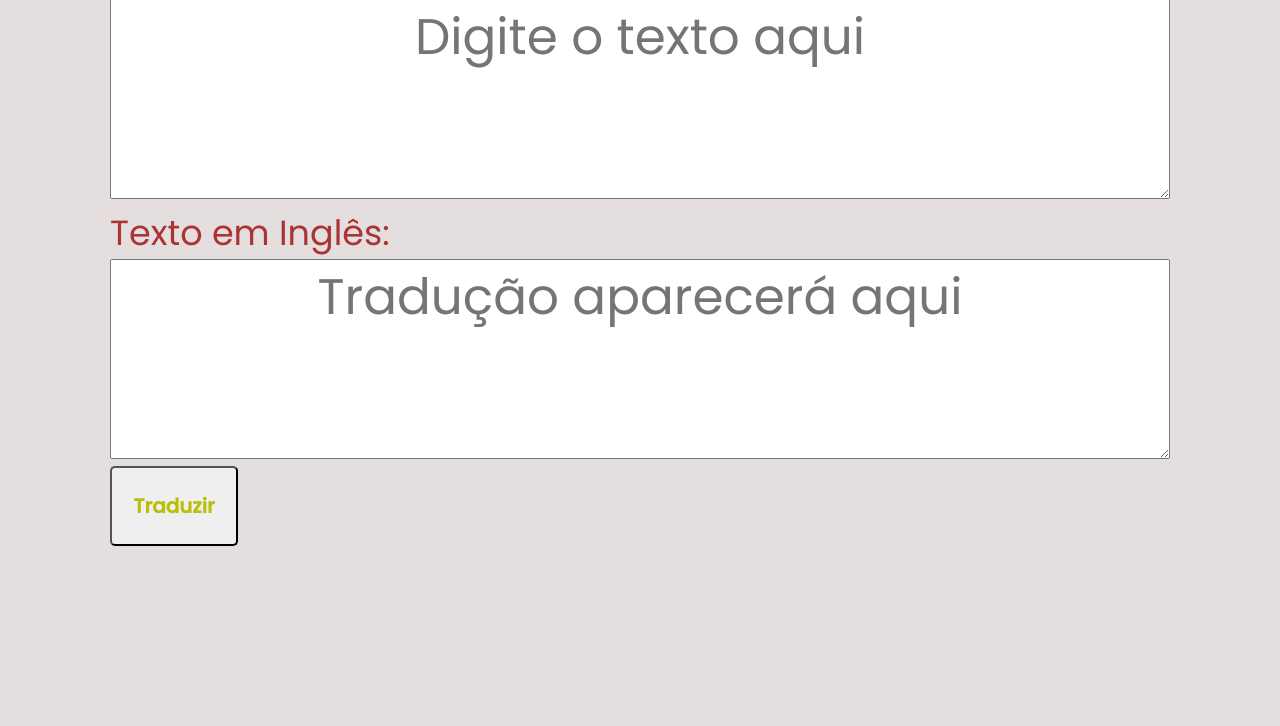
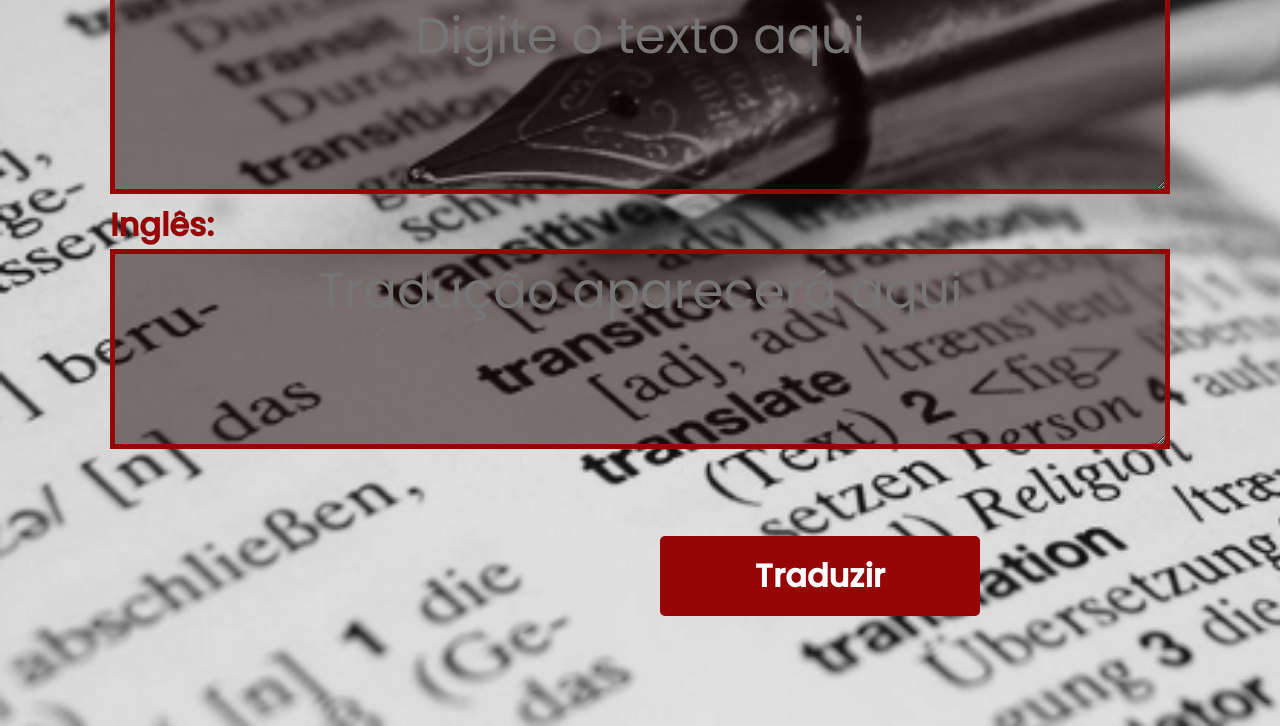
Before and after one commit to barrosruan/Tradutor-english, a plain HTML site: page index.html in a window 1280 px wide. Shown: the part 284-1010 px from the top of the page. Before the commit the page ends 940 px from the top, so only its background shows below. Drawn offline with Linux system fonts and the light colour scheme.

Commit message:
adc.recursos

```diff
--- a/func.js
+++ b/func.js
@@ -1,3 +1,5 @@
+
+
 function translateText() {
     const inputText = document.getElementById('inputText').value;
 
--- a/index.html
+++ b/index.html
@@ -7,13 +7,21 @@
     <link rel="stylesheet" href="./style.css">
     <title>Tradutor Simples</title>
 </head>
-<body>
+
+  <body>
     <h1>Tradutor.English</h1>
-    <label for="inputText">Texto em Português:</label><br>
+
+    <label for="inputText">Português:</label><br>
+
     <textarea id="inputText" placeholder="Digite o texto aqui"></textarea><br>
-    <label for="outputText">Texto em Inglês:</label><br>
+
+    <label for="outputText">Inglês:</label><br>
+
     <textarea id="outputText" placeholder="Tradução aparecerá aqui" readonly></textarea>
-    <button onclick="translateText()">Traduzir</button><br>
+
+    <button class="my-button" onclick="translateText()">Traduzir</button>
+
     <script src = "./func.js" ></script>
-</body>
+
+  </body>
 </html>
--- a/style.css
+++ b/style.css
@@ -6,12 +6,17 @@
     margin: 0;
     padding: 0;
     box-sizing: border-box;
+
 }
 
 body {
     margin: 100px;
     padding: 10px;
-    background-color: rgb(228, 222, 222);
+    background-image: url(./assets/Quanto\ deve\ cobrar\ o\ tradutor\ freelancer_.png);
+    background-repeat: no-repeat;
+    background-size: cover;
+
+
 
 
 
@@ -22,6 +27,9 @@ textarea {
     height: 200px;
     text-align: center;
     font-size: 50px;
+    border-color: rgb(150, 6, 6);
+    border-width: 5px;
+    background: rgba(27, 2, 2, 0.5) ;
 
 
 }
@@ -33,19 +41,28 @@ h1 {
 }
 
 label {
-    font-size: 35px;
-    color:rgb(172, 51, 51);
-    font-family: unset;
+    font-size: 32px;
+    color:rgb(150, 6, 6);
+    font-weight: bold;
+
 }
 
+.my-button {
+     background-color: rgb(150, 6, 6);
+     color: #fff;
+     border: none;
+     padding: 10px 20px;
+     cursor: pointer;
+     width: 20rem;
+     font-size: 2rem;
+     margin-top: 80px;
+     margin-left: 550px;
+     font-weight: bold;
+     border-radius: 5px;
+     height: 10vh;
+     transition: all 0.4s ease;
+}
 
-button {
-    color:rgb(187, 190, 10);
-    font-size: 1.25rem;
-    font-weight: bold;
-    padding: 0.5rem 0;
-    border-radius: 5px;
-    height: 10vh;
-    width: 8rem;
-
+.my-button:active {
+    transform: scale(0.100);
 }
```
Also changed, not shown: assets/Quanto deve cobrar o tradutor freelancer_.png (added).
